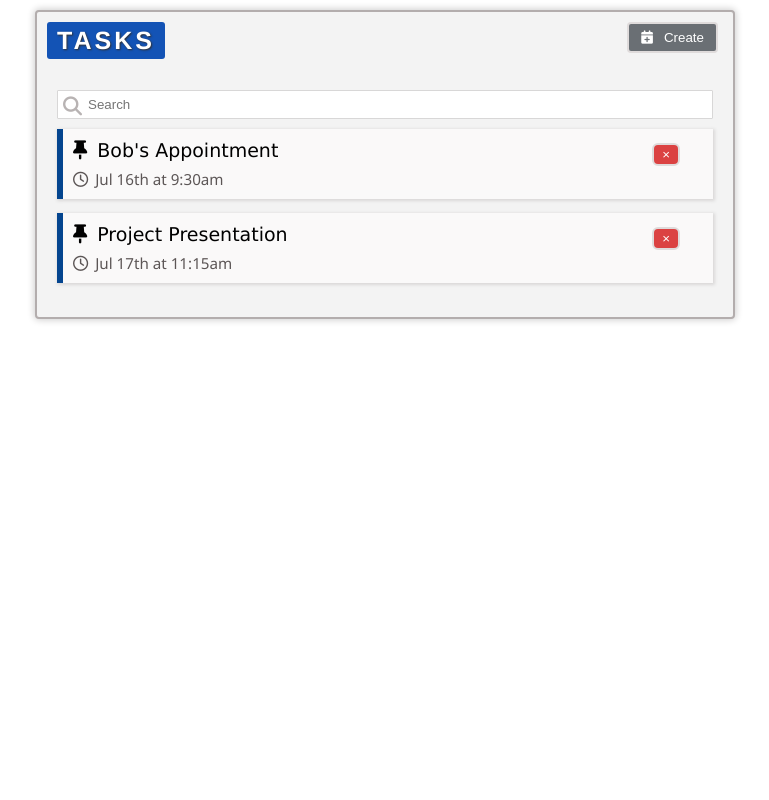
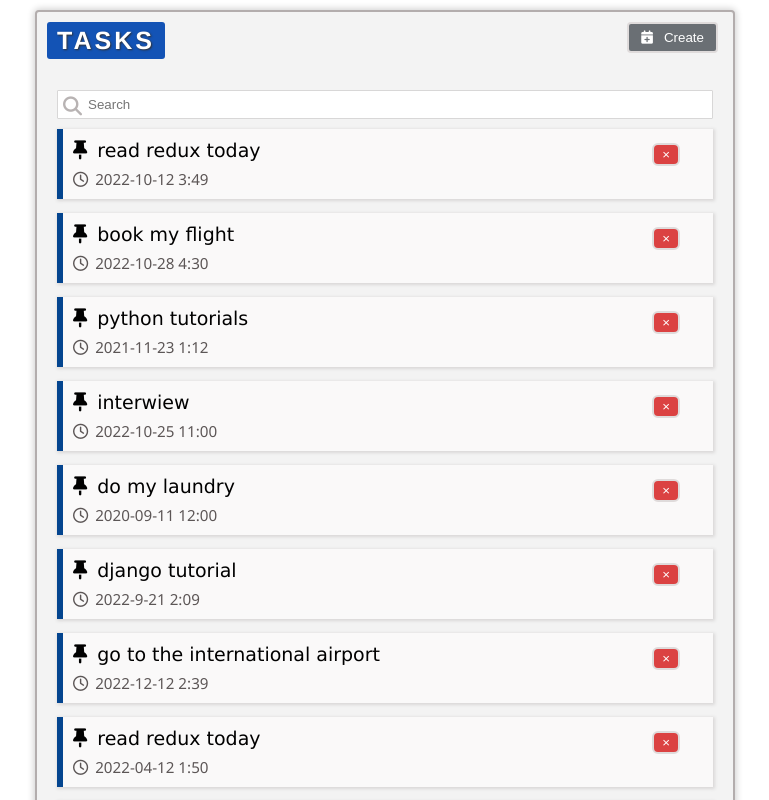
Before and after one commit to Joshua-Coded/redux_real_world_app, a React (Create React App) app: page / in a window 1280 px wide. Shown: the top 800 px of the page, without its empty margins (255-1024 px from the left). Built offline with nearby package versions, Linux system fonts and the light colour scheme.

Commit message:
use selector for rendering the states dynamically

```diff
--- a/src/actions/tasks.js
+++ b/src/actions/tasks.js
@@ -1,4 +1,5 @@
-import * as actionTypes  from "../constants/ActionTypes";
+import * as actionTypes  from "../constants/action-types";
+
 
 // actions creator is a function that returns an action object
 export const createTask = () => {
--- a/src/components/tasks/Tasks.js
+++ b/src/components/tasks/Tasks.js
@@ -3,8 +3,16 @@ import "./tasks.css";
 import Collapsible from "../collapsible/Collapsible";
 import { useState } from "react";
 // import actions from '../../actions';
+import {useSelector} from "react-redux"
+import { tasksReducer } from '../../reducers/task-reducers';
 
 function Tasks() {
+
+
+  // get the state of your combineReducers
+
+  let tasks = useSelector(state => state.tasks);
+
   let [ isNewTaskOpen, setIsNewTaskOpen ] = useState(false);
 
   let onSaveClick = () => {
@@ -77,14 +85,14 @@ function Tasks() {
         <div className="content-body">
 
           {/* task starts */}
-          <div className="task">
-            <div className="task-body">
+{tasks.map(task => <div className="task" key ={task.id}>
+            <div className="task-body" >
               <div className="task-title">
                 <i className="fa fa-thumbtack"></i>
-                <span className="task-title-text">Bob's Appointment</span>
+                <span className="task-title-text">{task.taskTitle}</span>
               </div>
               <div className="task-subtitle">
-                <i className="far fa-clock"></i> <span className="task-subtitle-text">Jul 16th at 9:30am</span>
+                <i className="far fa-clock"></i> <span className="task-subtitle-text">{task.taskDateTime}</span>
               </div>
             </div>
 
@@ -92,25 +100,8 @@ function Tasks() {
               <button className="icon-button" title="Delete">&times;</button>
             </div>
           </div>
-          {/* task ends */}
-
-          {/* task starts */}
-          <div className="task">
-            <div className="task-body">
-              <div className="task-title">
-                <i className="fa fa-thumbtack"></i>
-                <span className="task-title-text">Project Presentation</span>
-              </div>
-              <div className="task-subtitle">
-                <i className="far fa-clock"></i> <span className="task-subtitle-text">Jul 17th at 11:15am</span>
-              </div>
-            </div>
-
-            <div className="task-options">
-              <button className="icon-button" title="Delete">&times;</button>
-            </div>
-          </div>
-          {/* task ends */}
+)}
+      {/* task ends */}
         </div>
       </div>
     </div>
--- a/src/reducers/task-reducers.js
+++ b/src/reducers/task-reducers.js
@@ -1,5 +1,5 @@
 import { initialTasks } from "../data/tasks";
-import * as actionTypes from "../constants/ActionTypes";
+import * as actionTypes from "../constants/action-types";
 
 //reducer is a function that receives an action and returns new state.
 export const tasksReducer = (state = initialTasks, action) => {
@@ -10,7 +10,6 @@ export const tasksReducer = (state = initialTasks, action) => {
 
     case actionTypes.DELETE_TASK:
       return state.filter(task => task.id !== action.payload);
-
     default:
       return state;
   }
```
Also changed, not shown: src/constants/action-types.js (renamed from src/constants/ActionTypes.js).
